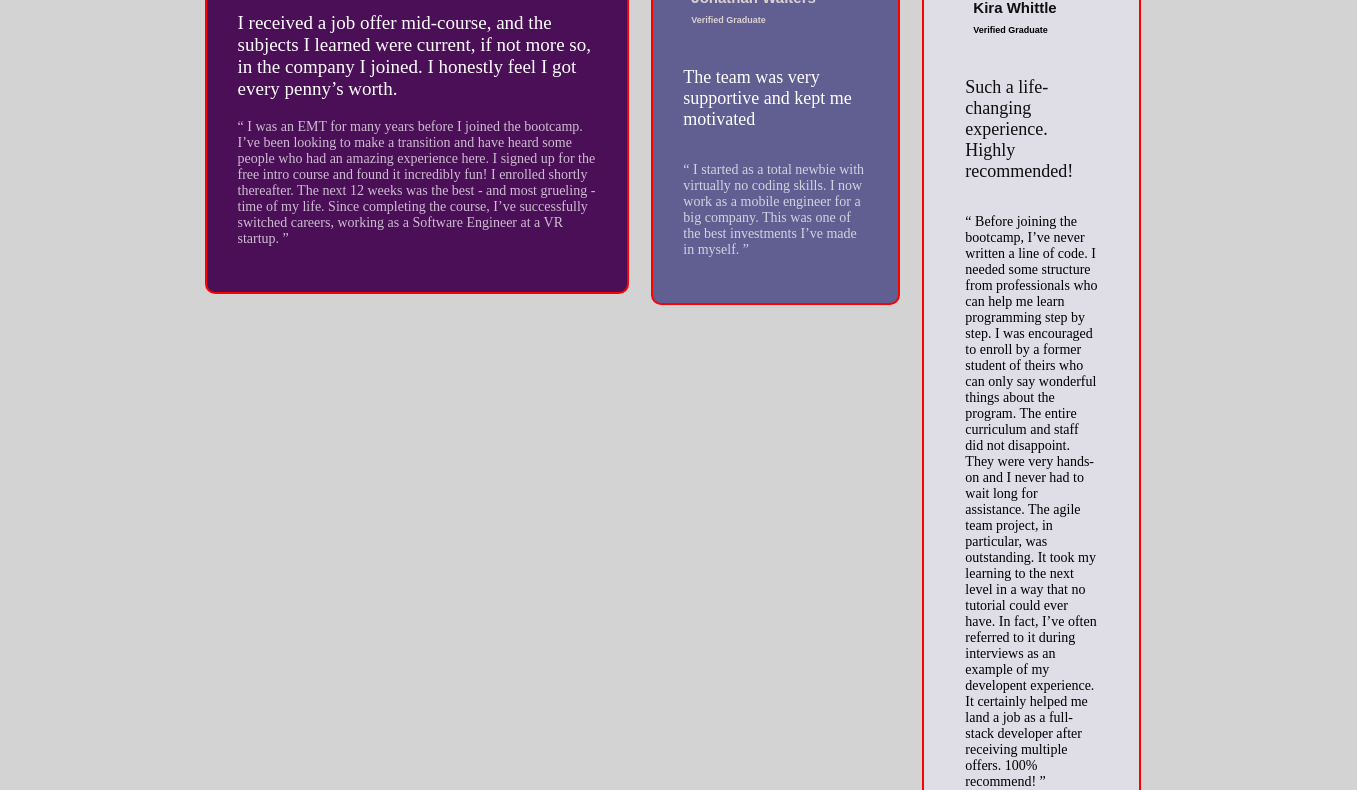
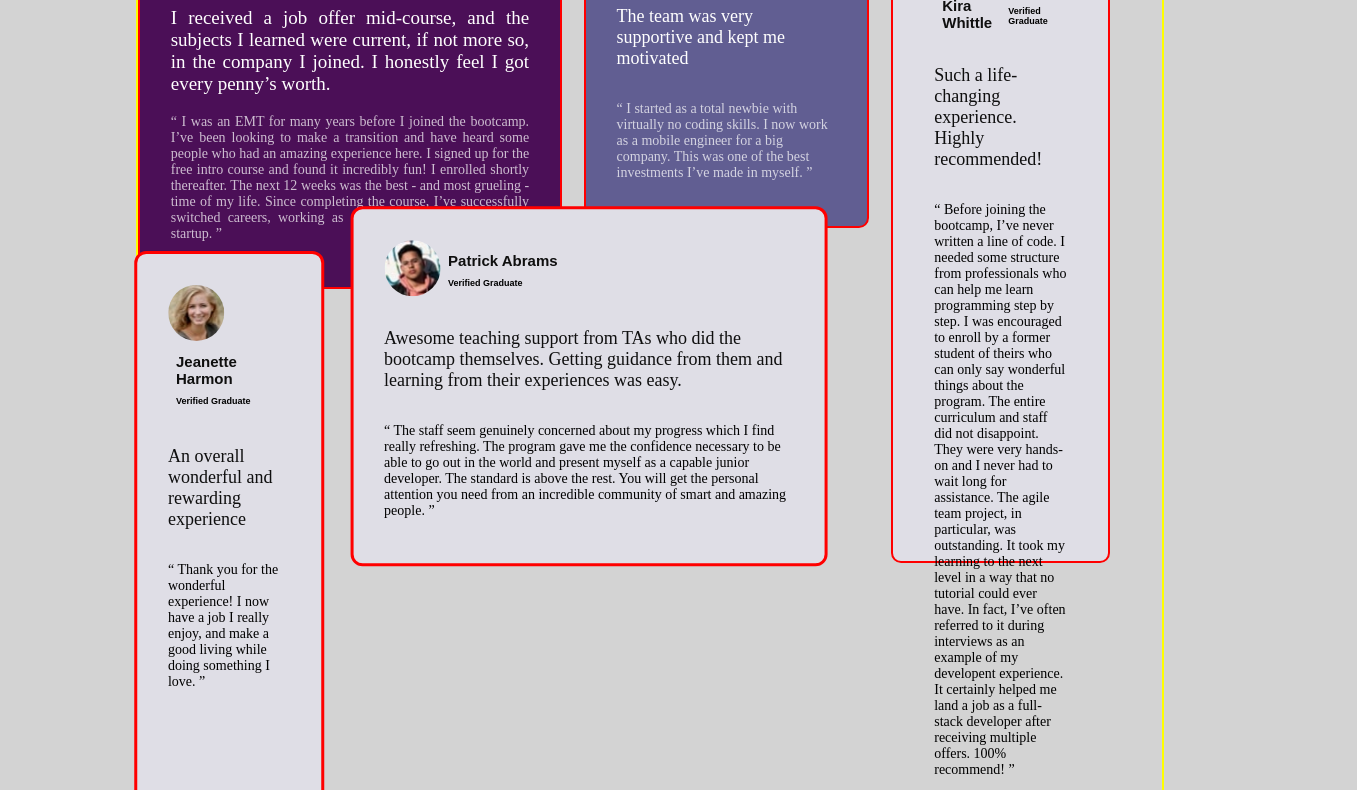
Before and after one commit to Guilherme-Bispo-dos-Santos/projeto-eric, a plain HTML site: page index.html in a window 1280 px wide. Shown: the part 176-966 px from the top of the page, 1357 px wide, since content can reach past the window. Drawn offline with Linux system fonts and the light colour scheme.

Commit message:
colocando a propiedade position

```diff
--- a/index.html
+++ b/index.html
@@ -1,8 +1,10 @@
 <!DOCTYPE html>
 <html lang="en">
+
 <head>
   <meta charset="UTF-8">
-  <meta name="viewport" content="width=device-width, initial-scale=1.0"> <!-- displays site properly based on user's device -->
+  <meta name="viewport" content="width=device-width, initial-scale=1.0">
+  <!-- displays site properly based on user's device -->
 
 
   <title>Frontend Mentor | [Challenge Name Here]</title>
@@ -15,18 +17,21 @@
 <body>
 
   <main>
-<nav>
+    <!-- <nav> -->
 
-    <div class="div-1" >
+      <div class="div-1">
 
         <section class=" section-1">
 
           <img src="images/image-daniel.jpg" alt="imagem daniel" class="img-daniel">
-<h1 class="name-daniel"> Daniel Clifford <p class="botoom-daniel"> Verified Graduate</p> </h1>
+          <h1 class="name-daniel"> Daniel Clifford <p class="botoom-daniel"> Verified Graduate</p>
+          </h1>
 
-<p class="title-daniel">I received a job offer mid-course, and the subjects I learned were current, if not more so,
+          <p class="title-daniel">I received a job offer mid-course, and the subjects I learned were current, if not
+            more so,
             in the company I joined. I honestly feel I got every penny’s worth.</p>
-<p class="subtitle-daniel">  “ I was an EMT for many years before I joined the bootcamp. I’ve been looking to make a
+          <p class="subtitle-daniel"> “ I was an EMT for many years before I joined the bootcamp. I’ve been looking to
+            make a
             transition and have heard some people who had an amazing experience here. I signed up
             for the free intro course and found it incredibly fun! I enrolled shortly thereafter.
             The next 12 weeks was the best - and most grueling - time of my life. Since completing
@@ -40,15 +45,17 @@
 
       <div class="div-2">
 
-            <section class="section-2"  >
+        <section class="section-2">
 
           <img src="images/image-jonathan.jpg " alt=" imagem jonathan" class="img-jho">
 
-<h1 class="name-jho">Jonathan Walters  <p class="bottom-jho"> Verified Graduate  </p> </h1>
+          <h1 class="name-jho">Jonathan Walters <p class="bottom-jho"> Verified Graduate </p>
+          </h1>
 
           <p class="title-jho"> The team was very <br> supportive and kept me motivated </p>
 
-<p class="subtitle-jho"> “ I started as a total newbie with virtually no coding skills. I now work as a mobile engineer
+          <p class="subtitle-jho"> “ I started as a total newbie with virtually no coding skills. I now work as a mobile
+            engineer
             for a big company. This was one of the best investments I’ve made in myself. ”</p>
 
 
@@ -62,11 +69,13 @@
 
           <img src="images/image-kira.jpg" alt="image kira" class="img-kira">
 
-<h1 class="name-kira">  Kira Whittle <p class="bottom-kira"> Verified Graduate </p> </h1>
+          <h1 class="name-kira"> Kira Whittle <p class="bottom-kira"> Verified Graduate </p>
+          </h1>
 
           <p class="title-kira"> Such a life-changing experience. Highly recommended! </p>
 
-<p class="subtitle-kira">  “ Before joining the bootcamp, I’ve never written a line of code. I needed some structure from
+          <p class="subtitle-kira"> “ Before joining the bootcamp, I’ve never written a line of code. I needed some
+            structure from
             professionals who can help me learn programming step by step. I was encouraged to enroll by a former
             student of theirs who can only say wonderful things about the program. The entire curriculum and staff
             did not disappoint. They were very hands-on and I never had to wait long for assistance. The agile team
@@ -80,15 +89,17 @@
       </div>
 
       <div class="div-4-1">
- <div class="div-4"  >
+        <div class="div-4">
 
           <section class=" section-4">
             <img src="images/image-jeanette.jpg" alt="image jeanete" class="img-jean">
-<h1 class="name-jean"> Jeanette Harmon <p class="bottom-jean"> Verified Graduate </p> </h1>
+            <h1 class="name-jean"> Jeanette Harmon <p class="bottom-jean"> Verified Graduate </p>
+            </h1>
 
             <p class="title-jean"> An overall wonderful and rewarding experience </p>
 
-<p class="subtitle-jean">“ Thank you for the wonderful experience! I now have a job I really enjoy, and make a good living
+            <p class="subtitle-jean">“ Thank you for the wonderful experience! I now have a job I really enjoy, and make
+              a good living
               while doing something I love. ” </p>
 
           </section>
@@ -103,12 +114,15 @@
 
           <img src="images/image-patrick.jpg" alt=" imagem patrick" class="img-patrick">
 
-<h1 class="name-patrick">  Patrick Abrams <p class="bottom-patrick"> Verified Graduate </p> </h1>
+          <h1 class="name-patrick"> Patrick Abrams <p class="bottom-patrick"> Verified Graduate </p>
+          </h1>
 
-<p class="title-patrick"> Awesome teaching support from TAs who did the bootcamp themselves. Getting guidance from them and
+          <p class="title-patrick"> Awesome teaching support from TAs who did the bootcamp themselves. Getting guidance
+            from them and
             learning from their experiences was easy. </p>
 
-<p class="subtitle-patrick">  “ The staff seem genuinely concerned about my progress which I find really refreshing. The program
+          <p class="subtitle-patrick"> “ The staff seem genuinely concerned about my progress which I find really
+            refreshing. The program
             gave me the confidence necessary to be able to go out in the world and present myself as a capable
             junior developer. The standard is above the rest. You will get the personal attention you need from
             an incredible community of smart and amazing people. ”
@@ -132,7 +146,7 @@
 
 
 
-</nav>
+    <!-- </nav> -->
 
 
   </main>
--- a/style.css
+++ b/style.css
@@ -2,7 +2,7 @@ body{
      width: 100%;
      height: 100%;
      box-sizing: border-box;
-     margin-left: 6%;
+     /* margin-left: 6%; */
      background-color: #d3d3d3;
 
 
@@ -14,6 +14,9 @@ main{
     height: 80%;
     margin: auto;
     border: 2px solid yellow;
+    display: inline-block;
+    margin-left: 10%;
+
 
 
 
@@ -32,6 +35,8 @@ main{
    display: inline-block;
    float: left;
    border: 2px solid red;
+   max-width: 550px;
+   max-height: 400px;
 
  }
  .img-daniel{
@@ -63,12 +68,14 @@ main{
    color: white;
    font:normal;
    font-size: 19px;
+   text-align: justify;
 
 }
 
 .subtitle-daniel{
     font-size: 14px;
     color:rgba(255, 255, 255, 0.726);
+    text-align: justify;
 }
 
 
@@ -76,18 +83,19 @@ main{
 
 .div-2{
 
+
 }
 
 .section-2{
 
    background-color: rgb(97, 94, 146);
-   width: 18%;
+   max-width: 220px;
+   max-height: 400px;
    padding:3%;
    display:inline-block;
    border-radius: 10px 10px 10px 10px;
    margin-top: 5%;
    margin-left: 22px ;
-   display: inline-block;
    float: left;
    border: 2px solid red;
 }
@@ -145,6 +153,7 @@ main{
    display:inline-block;
    float: left;
    border: 2px solid red;
+   height: 37em;
 
 
 
@@ -159,7 +168,7 @@ main{
 }
 
 .name-kira{
-   display: block;
+   display: inline-flex;
    float:left;
    margin-left: 8px;
    font-family:Arial;
@@ -168,7 +177,7 @@ main{
 }
 
 .bottom-kira{
-    display: block;
+    display: inline-flex;
     font-size: 9px;
     font-family: Arial;
     color: black;
@@ -178,7 +187,7 @@ main{
     color: rgb(15, 15, 15);
     font:normal;
     font-size: 18px;
-    display: inline-block;
+    display: inline-flex;
 }
 
 .subtitle-kira{
@@ -193,11 +202,17 @@ main{
 .section-4{
    background-color: rgb(223, 222, 230);
    width: 12%;
+   height: 500px;
    padding:3%;
    border-radius: 12px 12px 12px 12px;
    border: 3px solid red;
    display:inline-block;
    float: left;
+   position: relative;
+   top: 50%;
+   left: 50%;
+   transform: translate(-271%,-55%);
+
 }
 .img-jean{
     border-radius: 30px 30px 30px 30px  ;
@@ -248,6 +263,10 @@ main{
     display:inline-block;
     float: left;
     margin-left: 2%;
+    position: relative;
+   top: 50%;
+   left: 50%;
+   transform: translate(-107%,-99%);
 
 }
 
```
Lines whose indentation alone changed are shown as unchanged.
